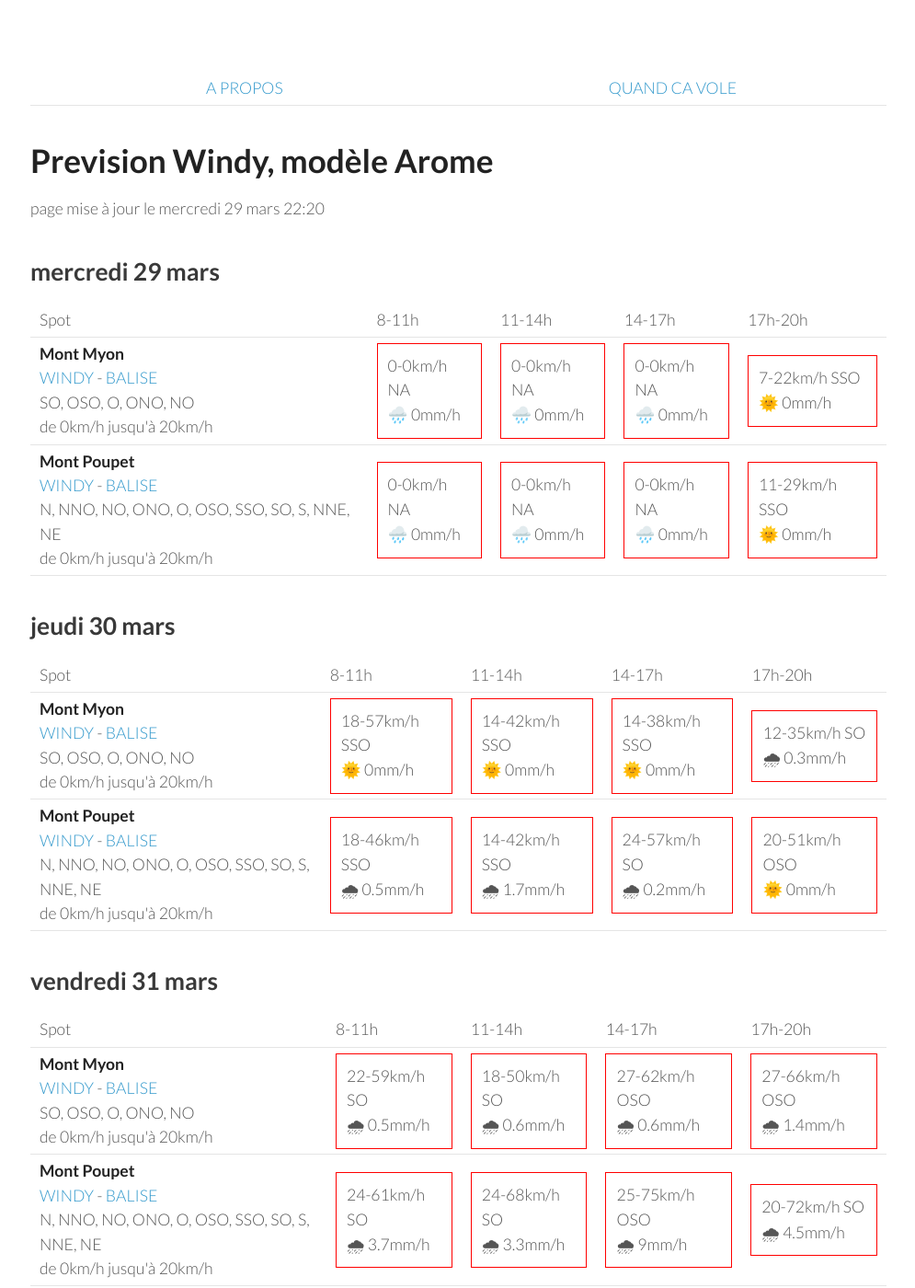
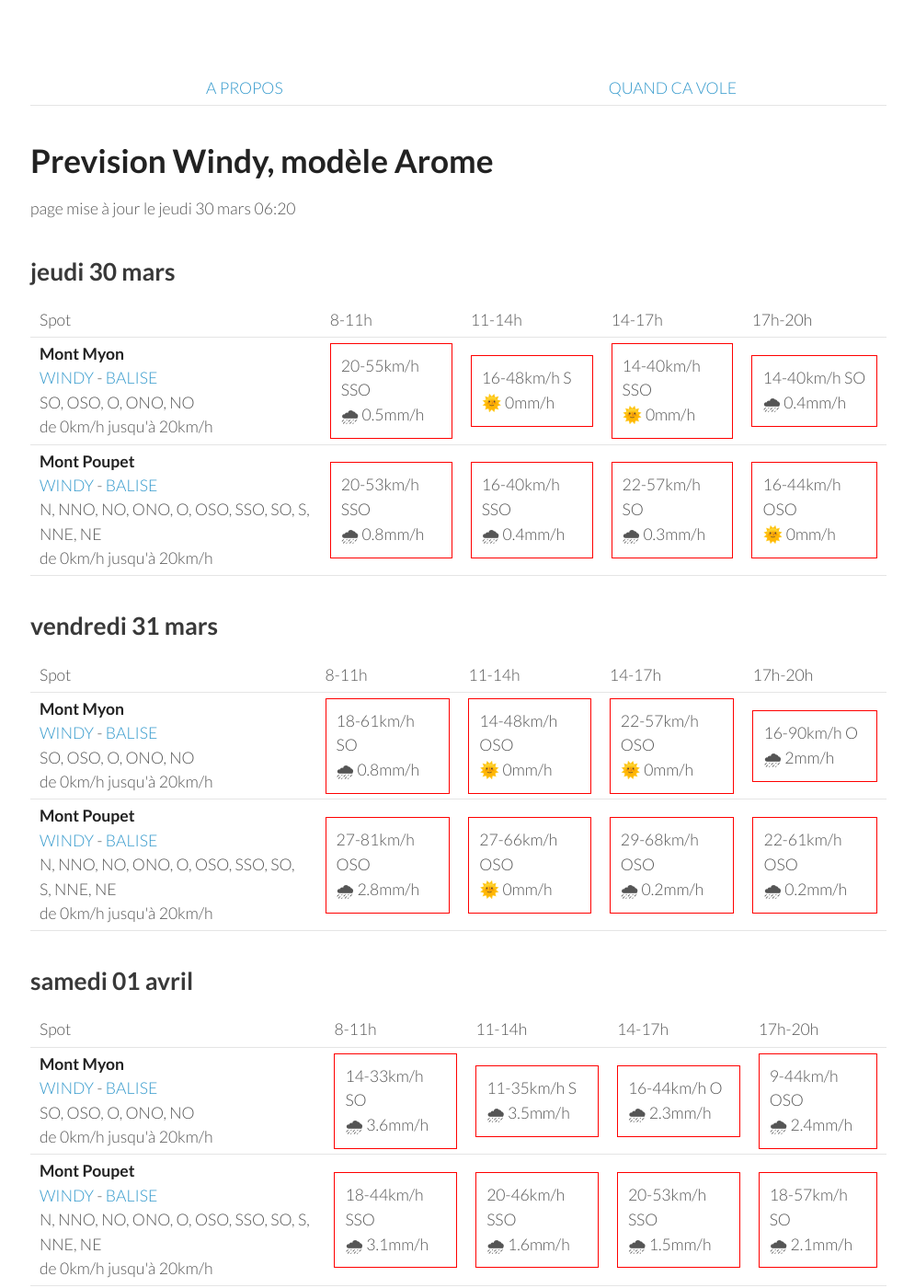
Before and after one commit to parapente-dans-le-nord/parapente-dans-le-nord.github.io, a Jekyll site: the page built from jura.markdown, in a window 1280 px wide and 1400 px high. Shown: the whole window at 92% size, without its empty margins (25-1020 px from the left). Built offline with Jekyll 4.4.1, drawn with Linux system fonts in a browser that asks for light colours; some of the changed text lies outside the part shown.

Commit message:
update index.markdown

```diff
--- a/jura.markdown
+++ b/jura.markdown
@@ -7,42 +7,8 @@ title:  "Tous les spots"
 {: .links}
 
 # Prevision Windy, modèle Arome
-page mise à jour le mercredi 29 mars 22:20
+page mise à jour le jeudi 30 mars 06:20
 
-## mercredi 29 mars
-
-{::nomarkdown}
-<table>
-  <tbody>
-    <tr>
-      <td>Spot</td>
-      <td>8-11h</td>
-      <td>11-14h</td>
-      <td>14-17h</td>
-      <td>17h-20h</td>
-    </tr>
-<tr>
-        <td><strong>Mont Myon</strong><br><a href="https://windy.com/46.331/5.397?45.898,5.394,8,m:eWoagj8">WINDY</a> - <span class=""><a href="http://www.balisemeteo.com/balise.php?idBalise=70">BALISE</a> </span><br> <span class="vent-favorable">SO, OSO, O, ONO, NO</span><br><span class="force-vent">de 0km/h jusqu'à 20km/h</span> </td>
-
-            <td><div class="not-flyable"><p>0-0km/h NA</p><p>🌧️ 0mm/h</p></div></td>
-            <td><div class="not-flyable"><p>0-0km/h NA</p><p>🌧️ 0mm/h</p></div></td>
-            <td><div class="not-flyable"><p>0-0km/h NA</p><p>🌧️ 0mm/h</p></div></td>
-            <td><div class="not-flyable"><p>7-22km/h SSO</p><p>🌞 0mm/h</p></div></td>
-
-    </tr>
-<tr>
-        <td><strong>Mont Poupet</strong><br><a href="https://windy.com/46.970/5.876?46.541,5.876,8">WINDY</a> - <span class=""><a href="http://www.balisemeteo.com/balise.php?idBalise=92">BALISE</a> </span><br> <span class="vent-favorable">N, NNO, NO, ONO, O, OSO, SSO, SO, S, NNE, NE</span><br><span class="force-vent">de 0km/h jusqu'à 20km/h</span> </td>
-
-            <td><div class="not-flyable"><p>0-0km/h NA</p><p>🌧️ 0mm/h</p></div></td>
-            <td><div class="not-flyable"><p>0-0km/h NA</p><p>🌧️ 0mm/h</p></div></td>
-            <td><div class="not-flyable"><p>0-0km/h NA</p><p>🌧️ 0mm/h</p></div></td>
-            <td><div class="not-flyable"><p>11-29km/h SSO</p><p>🌞 0mm/h</p></div></td>
-
-    </tr>
-
-</tbody>
-</table>
-{:/}
 ## jeudi 30 mars
 
 {::nomarkdown}
@@ -58,20 +24,20 @@ page mise à jour le mercredi 29 mars 22:20
 <tr>
         <td><strong>Mont Myon</strong><br><a href="https://windy.com/46.331/5.397?45.898,5.394,8,m:eWoagj8">WINDY</a> - <span class=""><a href="http://www.balisemeteo.com/balise.php?idBalise=70">BALISE</a> </span><br> <span class="vent-favorable">SO, OSO, O, ONO, NO</span><br><span class="force-vent">de 0km/h jusqu'à 20km/h</span> </td>
 
-            <td><div class="not-flyable"><p>18-57km/h SSO</p><p>🌞 0mm/h</p></div></td>
-            <td><div class="not-flyable"><p>14-42km/h SSO</p><p>🌞 0mm/h</p></div></td>
-            <td><div class="not-flyable"><p>14-38km/h SSO</p><p>🌞 0mm/h</p></div></td>
-            <td><div class="not-flyable"><p>12-35km/h SO</p><p>🌧 0.3mm/h</p></div></td>
+            <td><div class="not-flyable"><p>20-55km/h SSO</p><p>🌧 0.5mm/h</p></div></td>
+            <td><div class="not-flyable"><p>16-48km/h S</p><p>🌞 0mm/h</p></div></td>
+            <td><div class="not-flyable"><p>14-40km/h SSO</p><p>🌞 0mm/h</p></div></td>
+            <td><div class="not-flyable"><p>14-40km/h SO</p><p>🌧 0.4mm/h</p></div></td>
 
 
     </tr>
 <tr>
         <td><strong>Mont Poupet</strong><br><a href="https://windy.com/46.970/5.876?46.541,5.876,8">WINDY</a> - <span class=""><a href="http://www.balisemeteo.com/balise.php?idBalise=92">BALISE</a> </span><br> <span class="vent-favorable">N, NNO, NO, ONO, O, OSO, SSO, SO, S, NNE, NE</span><br><span class="force-vent">de 0km/h jusqu'à 20km/h</span> </td>
 
-            <td><div class="not-flyable"><p>18-46km/h SSO</p><p>🌧 0.5mm/h</p></div></td>
-            <td><div class="not-flyable"><p>14-42km/h SSO</p><p>🌧 1.7mm/h</p></div></td>
-            <td><div class="not-flyable"><p>24-57km/h SO</p><p>🌧 0.2mm/h</p></div></td>
-            <td><div class="not-flyable"><p>20-51km/h OSO</p><p>🌞 0mm/h</p></div></td>
+            <td><div class="not-flyable"><p>20-53km/h SSO</p><p>🌧 0.8mm/h</p></div></td>
+            <td><div class="not-flyable"><p>16-40km/h SSO</p><p>🌧 0.4mm/h</p></div></td>
+            <td><div class="not-flyable"><p>22-57km/h SO</p><p>🌧 0.3mm/h</p></div></td>
+            <td><div class="not-flyable"><p>16-44km/h OSO</p><p>🌞 0mm/h</p></div></td>
 
 
     </tr>
@@ -94,20 +60,20 @@ page mise à jour le mercredi 29 mars 22:20
 <tr>
         <td><strong>Mont Myon</strong><br><a href="https://windy.com/46.331/5.397?45.898,5.394,8,m:eWoagj8">WINDY</a> - <span class=""><a href="http://www.balisemeteo.com/balise.php?idBalise=70">BALISE</a> </span><br> <span class="vent-favorable">SO, OSO, O, ONO, NO</span><br><span class="force-vent">de 0km/h jusqu'à 20km/h</span> </td>
 
-            <td><div class="not-flyable"><p>22-59km/h SO</p><p>🌧 0.5mm/h</p></div></td>
-            <td><div class="not-flyable"><p>18-50km/h SO</p><p>🌧 0.6mm/h</p></div></td>
-            <td><div class="not-flyable"><p>27-62km/h OSO</p><p>🌧 0.6mm/h</p></div></td>
-            <td><div class="not-flyable"><p>27-66km/h OSO</p><p>🌧 1.4mm/h</p></div></td>
+            <td><div class="not-flyable"><p>18-61km/h SO</p><p>🌧 0.8mm/h</p></div></td>
+            <td><div class="not-flyable"><p>14-48km/h OSO</p><p>🌞 0mm/h</p></div></td>
+            <td><div class="not-flyable"><p>22-57km/h OSO</p><p>🌞 0mm/h</p></div></td>
+            <td><div class="not-flyable"><p>16-90km/h O</p><p>🌧 2mm/h</p></div></td>
 
 
     </tr>
 <tr>
         <td><strong>Mont Poupet</strong><br><a href="https://windy.com/46.970/5.876?46.541,5.876,8">WINDY</a> - <span class=""><a href="http://www.balisemeteo.com/balise.php?idBalise=92">BALISE</a> </span><br> <span class="vent-favorable">N, NNO, NO, ONO, O, OSO, SSO, SO, S, NNE, NE</span><br><span class="force-vent">de 0km/h jusqu'à 20km/h</span> </td>
 
-            <td><div class="not-flyable"><p>24-61km/h SO</p><p>🌧 3.7mm/h</p></div></td>
-            <td><div class="not-flyable"><p>24-68km/h SO</p><p>🌧 3.3mm/h</p></div></td>
-            <td><div class="not-flyable"><p>25-75km/h OSO</p><p>🌧 9mm/h</p></div></td>
-            <td><div class="not-flyable"><p>20-72km/h SO</p><p>🌧 4.5mm/h</p></div></td>
+            <td><div class="not-flyable"><p>27-81km/h OSO</p><p>🌧 2.8mm/h</p></div></td>
+            <td><div class="not-flyable"><p>27-66km/h OSO</p><p>🌞 0mm/h</p></div></td>
+            <td><div class="not-flyable"><p>29-68km/h OSO</p><p>🌧 0.2mm/h</p></div></td>
+            <td><div class="not-flyable"><p>22-61km/h OSO</p><p>🌧 0.2mm/h</p></div></td>
 
 
     </tr>
@@ -130,20 +96,20 @@ page mise à jour le mercredi 29 mars 22:20
 <tr>
         <td><strong>Mont Myon</strong><br><a href="https://windy.com/46.331/5.397?45.898,5.394,8,m:eWoagj8">WINDY</a> - <span class=""><a href="http://www.balisemeteo.com/balise.php?idBalise=70">BALISE</a> </span><br> <span class="vent-favorable">SO, OSO, O, ONO, NO</span><br><span class="force-vent">de 0km/h jusqu'à 20km/h</span> </td>
 
-            <td><div class="not-flyable"><p>18-38km/h SSO</p><p>🌧 1.8mm/h</p></div></td>
-            <td><div class="not-flyable"><p>12-38km/h S</p><p>🌧 3.6mm/h</p></div></td>
-            <td><div class="not-flyable"><p>9-40km/h SO</p><p>🌧 5mm/h</p></div></td>
-            <td><div class="not-flyable"><p>14-40km/h O</p><p>🌧 1.2mm/h</p></div></td>
+            <td><div class="not-flyable"><p>14-33km/h SO</p><p>🌧 3.6mm/h</p></div></td>
+            <td><div class="not-flyable"><p>11-35km/h S</p><p>🌧 3.5mm/h</p></div></td>
+            <td><div class="not-flyable"><p>16-44km/h O</p><p>🌧 2.3mm/h</p></div></td>
+            <td><div class="not-flyable"><p>9-44km/h OSO</p><p>🌧 2.4mm/h</p></div></td>
 
 
     </tr>
 <tr>
         <td><strong>Mont Poupet</strong><br><a href="https://windy.com/46.970/5.876?46.541,5.876,8">WINDY</a> - <span class=""><a href="http://www.balisemeteo.com/balise.php?idBalise=92">BALISE</a> </span><br> <span class="vent-favorable">N, NNO, NO, ONO, O, OSO, SSO, SO, S, NNE, NE</span><br><span class="force-vent">de 0km/h jusqu'à 20km/h</span> </td>
 
-            <td><div class="not-flyable"><p>22-51km/h SSO</p><p>🌧 7mm/h</p></div></td>
-            <td><div class="not-flyable"><p>20-51km/h SSO</p><p>🌧 3.2mm/h</p></div></td>
-            <td><div class="not-flyable"><p>20-59km/h SO</p><p>🌧 2.3mm/h</p></div></td>
-            <td><div class="not-flyable"><p>20-48km/h SO</p><p>🌧 3.6mm/h</p></div></td>
+            <td><div class="not-flyable"><p>18-44km/h SSO</p><p>🌧 3.1mm/h</p></div></td>
+            <td><div class="not-flyable"><p>20-46km/h SSO</p><p>🌧 1.6mm/h</p></div></td>
+            <td><div class="not-flyable"><p>20-53km/h SSO</p><p>🌧 1.5mm/h</p></div></td>
+            <td><div class="not-flyable"><p>18-57km/h SO</p><p>🌧 2.1mm/h</p></div></td>
 
 
     </tr>
@@ -166,20 +132,20 @@ page mise à jour le mercredi 29 mars 22:20
 <tr>
         <td><strong>Mont Poupet</strong><br><a href="https://windy.com/46.970/5.876?46.541,5.876,8">WINDY</a> - <span class=""><a href="http://www.balisemeteo.com/balise.php?idBalise=92">BALISE</a> </span><br> <span class="vent-favorable">N, NNO, NO, ONO, O, OSO, SSO, SO, S, NNE, NE</span><br><span class="force-vent">de 0km/h jusqu'à 20km/h</span> </td>
 
-            <td><div class="not-flyable"><p>12-25km/h NNO</p><p>🌧 3.2mm/h</p></div></td>
-            <td><div class="not-flyable"><p>11-29km/h NO</p><p>🌧 0.9mm/h</p></div></td>
-            <td><div class="not-flyable"><p>11-24km/h NNO</p><p>🌧 1.3mm/h</p></div></td>
-            <td><div class="not-flyable"><p>16-35km/h NNE</p><p>🌧 0.9mm/h</p></div></td>
+            <td><div class="not-flyable"><p>12-27km/h ONO</p><p>🌧 5mm/h</p></div></td>
+            <td><div class="not-flyable"><p>12-37km/h NNE</p><p>🌧 3.3mm/h</p></div></td>
+            <td><div class="not-flyable"><p>9-25km/h ONO</p><p>🌧 1.4mm/h</p></div></td>
+            <td><div class="not-flyable"><p>9-29km/h NNO</p><p>🌧 2.4mm/h</p></div></td>
 
 
     </tr>
 <tr>
         <td><strong>Mont Myon</strong><br><a href="https://windy.com/46.331/5.397?45.898,5.394,8,m:eWoagj8">WINDY</a> - <span class=""><a href="http://www.balisemeteo.com/balise.php?idBalise=70">BALISE</a> </span><br> <span class="vent-favorable">SO, OSO, O, ONO, NO</span><br><span class="force-vent">de 0km/h jusqu'à 20km/h</span> </td>
 
-            <td><div class="not-flyable"><p>9-24km/h ONO</p><p>🌧 2.4mm/h</p></div></td>
-            <td><div class="not-flyable"><p>12-33km/h N</p><p>🌧 0.8mm/h</p></div></td>
-            <td><div class="not-flyable"><p>14-33km/h N</p><p>🌧 1.1mm/h</p></div></td>
-            <td><div class="not-flyable"><p>16-35km/h N</p><p>🌧 0.2mm/h</p></div></td>
+            <td><div class="not-flyable"><p>9-24km/h ONO</p><p>🌧 3.2mm/h</p></div></td>
+            <td><div class="not-flyable"><p>14-33km/h NNO</p><p>🌧 2.7mm/h</p></div></td>
+            <td><div class="not-flyable"><p>9-22km/h NO</p><p>🌧 2.8mm/h</p></div></td>
+            <td><div class="not-flyable"><p>14-33km/h N</p><p>🌧 2.5mm/h</p></div></td>
 
 
     </tr>
@@ -202,20 +168,20 @@ page mise à jour le mercredi 29 mars 22:20
 <tr>
         <td><strong>Mont Poupet</strong><br><a href="https://windy.com/46.970/5.876?46.541,5.876,8">WINDY</a> - <span class=""><a href="http://www.balisemeteo.com/balise.php?idBalise=92">BALISE</a> </span><br> <span class="vent-favorable">N, NNO, NO, ONO, O, OSO, SSO, SO, S, NNE, NE</span><br><span class="force-vent">de 0km/h jusqu'à 20km/h</span> </td>
 
-            <td><div class="not-flyable"><p>14-31km/h NE</p><p>🌞 0mm/h</p></div></td>
-            <td><div class="not-flyable"><p>25-53km/h NE</p><p>🌞 0mm/h</p></div></td>
-            <td><div class="not-flyable"><p>25-59km/h NE</p><p>🌞 0mm/h</p></div></td>
-            <td><div class="not-flyable"><p>22-55km/h NE</p><p>🌞 0mm/h</p></div></td>
+            <td><div class="not-flyable"><p>14-29km/h NE</p><p>🌞 0mm/h</p></div></td>
+            <td><div class="not-flyable"><p>20-42km/h NE</p><p>🌞 0mm/h</p></div></td>
+            <td><div class="not-flyable"><p>20-46km/h NE</p><p>🌞 0mm/h</p></div></td>
+            <td><div class="not-flyable"><p>22-50km/h NE</p><p>🌞 0mm/h</p></div></td>
 
 
     </tr>
 <tr>
         <td><strong>Mont Myon</strong><br><a href="https://windy.com/46.331/5.397?45.898,5.394,8,m:eWoagj8">WINDY</a> - <span class=""><a href="http://www.balisemeteo.com/balise.php?idBalise=70">BALISE</a> </span><br> <span class="vent-favorable">SO, OSO, O, ONO, NO</span><br><span class="force-vent">de 0km/h jusqu'à 20km/h</span> </td>
 
-            <td><div class="not-flyable"><p>16-35km/h N</p><p>🌞 0mm/h</p></div></td>
-            <td><div class="not-flyable"><p>22-48km/h N</p><p>🌞 0mm/h</p></div></td>
-            <td><div class="not-flyable"><p>25-57km/h N</p><p>🌞 0mm/h</p></div></td>
-            <td><div class="not-flyable"><p>25-59km/h N</p><p>🌞 0mm/h</p></div></td>
+            <td><div class="not-flyable"><p>14-31km/h N</p><p>🌞 0mm/h</p></div></td>
+            <td><div class="not-flyable"><p>22-46km/h N</p><p>🌞 0mm/h</p></div></td>
+            <td><div class="not-flyable"><p>22-50km/h N</p><p>🌞 0mm/h</p></div></td>
+            <td><div class="not-flyable"><p>25-53km/h N</p><p>🌞 0mm/h</p></div></td>
 
 
     </tr>
```
